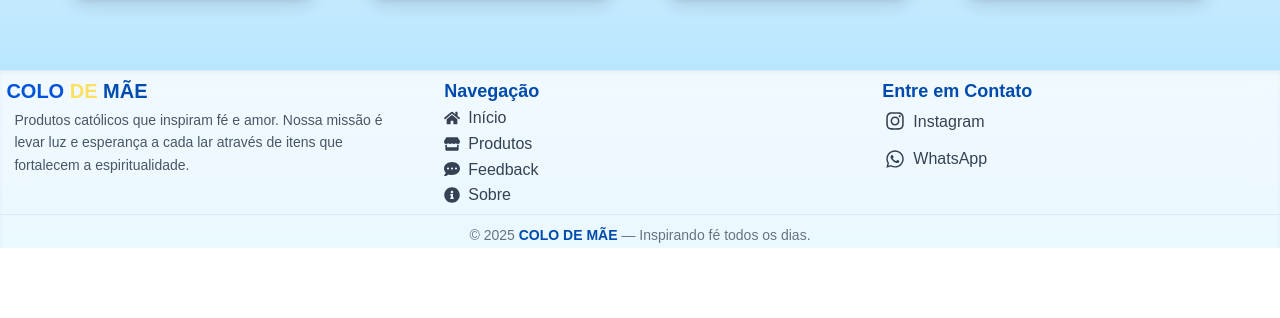
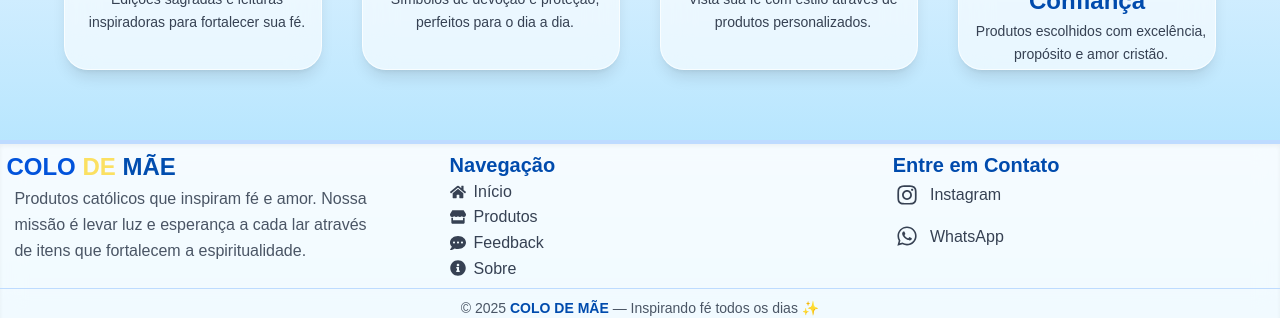
Before and after one commit to robsonalbuquerquedev/cmstore, a Next.js app: page / in a window 1280 px wide. Shown: the part 610-928 px from the top of the page. Before the commit the page ends 858 px from the top, so only its background shows below. Built offline with nearby package versions, Linux system fonts and the light colour scheme; no server answers.

Commit message:
update: components Header.tsx and Footer.tsx

```diff
--- a/src/components/Footer.tsx
+++ b/src/components/Footer.tsx
@@ -1,7 +1,14 @@
 "use client";
 
 import Link from "next/link";
-import { FaInstagram, FaWhatsapp, FaHome, FaStore, FaCommentDots, FaInfoCircle } from "react-icons/fa";
+import {
+    FaInstagram,
+    FaWhatsapp,
+    FaHome,
+    FaStore,
+    FaCommentDots,
+    FaInfoCircle,
+} from "react-icons/fa";
 
 export default function Footer() {
     // 🔹 Dados de contato
@@ -11,42 +18,55 @@ export default function Footer() {
     const instagramLink = "https://www.instagram.com/missao_cm/";
 
     return (
-        <footer className="mt-20 bg-white/70 backdrop-blur-md border-t border-blue-100 shadow-inner">
-            <div className="max-w-7xl mx-auto px-6 py-10 grid md:grid-cols-3 gap-10 text-center md:text-left">
+        <footer className="mt-32 bg-white/80 backdrop-blur-md border-t-4 border-blue-200 shadow-inner">
+            <div className="max-w-7xl mx-auto px-8 py-16 grid md:grid-cols-3 gap-14 text-center md:text-left">
                 {/* 🔹 Coluna 1 - Sobre */}
-                <div>
-                    <h3 className="text-xl font-bold mb-3">
+                <div className="space-y-4">
+                    <h3 className="text-2xl font-extrabold">
                         <span style={{ color: "#0253DB" }}>COLO</span>{" "}
                         <span style={{ color: "#FBE062" }}>DE</span>{" "}
                         <span style={{ color: "#014DAF" }}>MÃE</span>
                     </h3>
-                    <p className="text-gray-600 text-sm leading-relaxed">
+                    <p className="text-gray-600 text-base leading-relaxed">
                         Produtos católicos que inspiram fé e amor.
-                        Nossa missão é levar luz e esperança a cada lar através de itens que fortalecem a espiritualidade.
+                        Nossa missão é levar luz e esperança a cada lar através de itens
+                        que fortalecem a espiritualidade.
                     </p>
                 </div>
 
                 {/* 🔹 Coluna 2 - Navegação */}
-                <div>
-                    <h4 className="text-lg font-semibold text-[#004BAD] mb-3">Navegação</h4>
-                    <ul className="space-y-2">
+                <div className="space-y-4">
+                    <h4 className="text-xl font-semibold text-[#004BAD]">Navegação</h4>
+                    <ul className="space-y-3">
                         <li>
-                            <Link href="/" className="flex items-center gap-2 justify-center md:justify-start text-gray-700 hover:text-[#004BAD] transition">
+                            <Link
+                                href="/"
+                                className="flex items-center gap-2 justify-center md:justify-start text-gray-700 hover:text-[#004BAD] transition"
+                            >
                                 <FaHome /> Início
                             </Link>
                         </li>
                         <li>
-                            <Link href="/produtos" className="flex items-center gap-2 justify-center md:justify-start text-gray-700 hover:text-[#004BAD] transition">
+                            <Link
+                                href="/produtos"
+                                className="flex items-center gap-2 justify-center md:justify-start text-gray-700 hover:text-[#004BAD] transition"
+                            >
                                 <FaStore /> Produtos
                             </Link>
                         </li>
                         <li>
-                            <Link href="/feedback" className="flex items-center gap-2 justify-center md:justify-start text-gray-700 hover:text-[#004BAD] transition">
+                            <Link
+                                href="/feedback"
+                                className="flex items-center gap-2 justify-center md:justify-start text-gray-700 hover:text-[#004BAD] transition"
+                            >
                                 <FaCommentDots /> Feedback
                             </Link>
                         </li>
                         <li>
-                            <Link href="/sobre" className="flex items-center gap-2 justify-center md:justify-start text-gray-700 hover:text-[#004BAD] transition">
+                            <Link
+                                href="/sobre"
+                                className="flex items-center gap-2 justify-center md:justify-start text-gray-700 hover:text-[#004BAD] transition"
+                            >
                                 <FaInfoCircle /> Sobre
                             </Link>
                         </li>
@@ -54,36 +74,36 @@ export default function Footer() {
                 </div>
 
                 {/* 🔹 Coluna 3 - Contato */}
-                <div>
-                    <h4 className="text-lg font-semibold text-[#004BAD] mb-3">Entre em Contato</h4>
-                    <div className="flex flex-col items-center md:items-start gap-3">
+                <div className="space-y-4">
+                    <h4 className="text-xl font-semibold text-[#004BAD]">Entre em Contato</h4>
+                    <div className="flex flex-col items-center md:items-start gap-4">
                         <a
                             href={instagramLink}
                             target="_blank"
                             rel="noopener noreferrer"
-                            className="flex items-center gap-2 text-gray-700 hover:text-pink-600 transition"
+                            className="flex items-center gap-3 text-gray-700 hover:text-pink-600 transition"
                         >
-                            <FaInstagram size={20} /> Instagram
+                            <FaInstagram size={22} /> Instagram
                         </a>
                         <a
                             href={whatsappLink}
                             target="_blank"
                             rel="noopener noreferrer"
-                            className="flex items-center gap-2 text-gray-700 hover:text-green-600 transition"
+                            className="flex items-center gap-3 text-gray-700 hover:text-green-600 transition"
                         >
-                            <FaWhatsapp size={20} /> WhatsApp
+                            <FaWhatsapp size={22} /> WhatsApp
                         </a>
                     </div>
                 </div>
             </div>
 
-            {/* 🔹 Linha divisória */}
-            <div className="w-full border-t border-blue-100"></div>
+            {/* 🔹 Linha divisória reforçada */}
+            <div className="w-full border-t border-blue-200 mt-10"></div>
 
             {/* 🔹 Direitos autorais */}
-            <div className="text-center text-sm text-gray-500 py-5">
+            <div className="text-center text-sm text-gray-600 py-8">
                 © {new Date().getFullYear()}{" "}
-                <span className="font-semibold text-[#004BAD]">COLO DE MÃE</span> — Inspirando fé todos os dias.
+                <span className="font-semibold text-[#004BAD]">COLO DE MÃE</span> — Inspirando fé todos os dias ✨
             </div>
         </footer>
     );
--- a/src/components/Header.tsx
+++ b/src/components/Header.tsx
@@ -47,7 +47,7 @@ export default function Header() {
 
     return (
         <header
-            className={`fixed top-0 left-0 w-full z-50 transition-all duration-300 ${isScrolled
+            className={`w-full z-40 transition-all duration-300 ${isScrolled
                     ? "bg-white/90 backdrop-blur-md shadow-md"
                     : "bg-white/60 backdrop-blur-sm"
                 }`}
```
